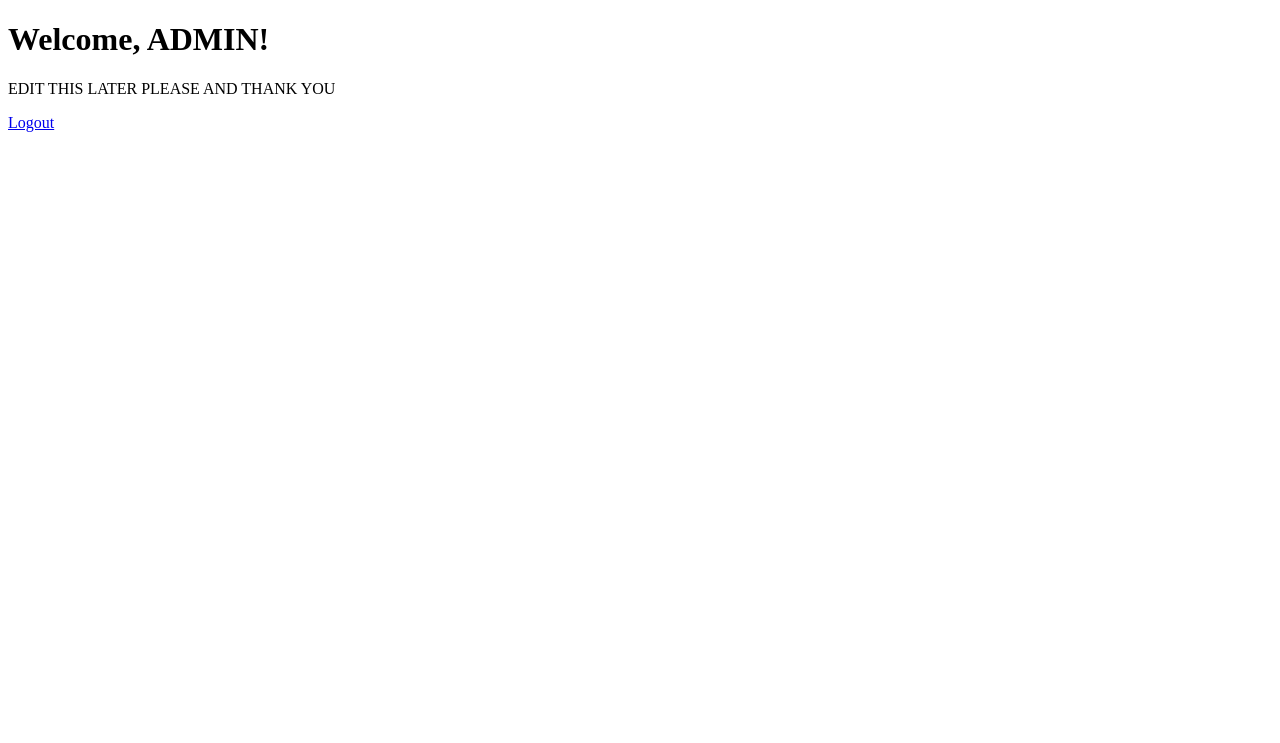
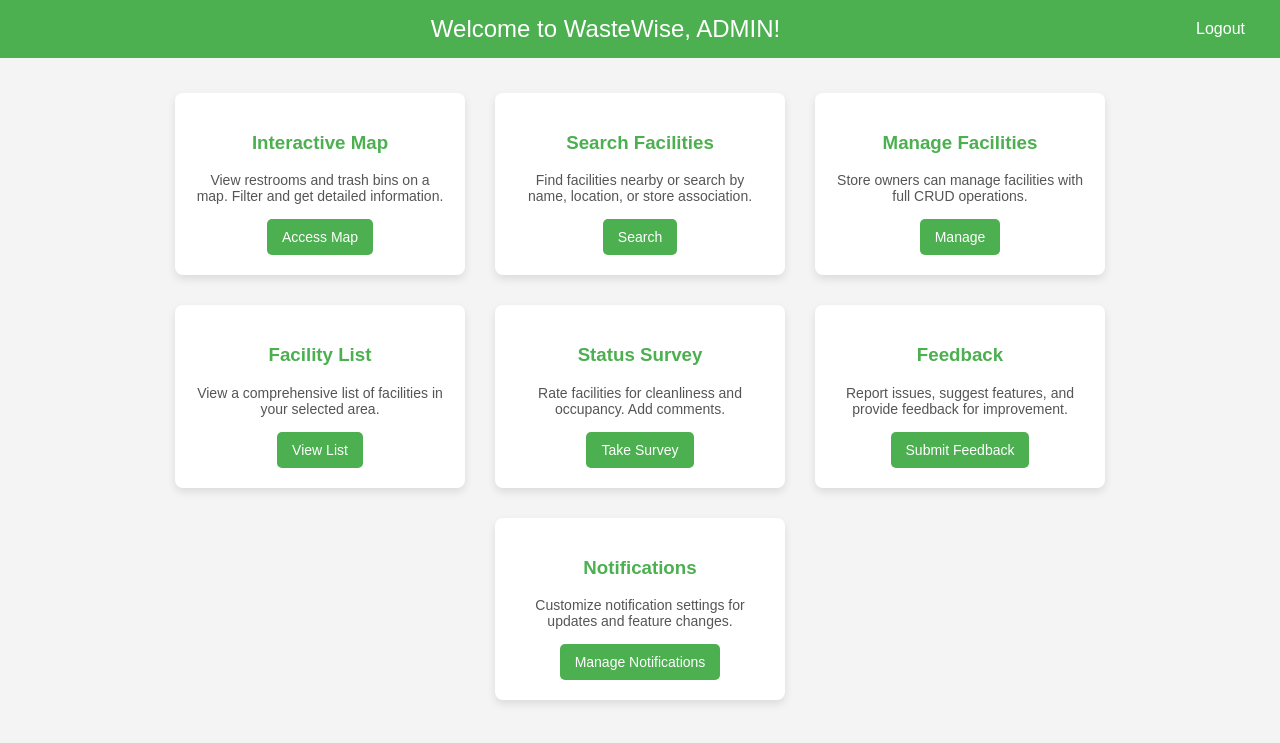
Before and after one commit to DanielAlexanderTorres817/WasteWise, a Flask app: page /dashboard in a window 1280 px wide. Shown: the top 743 px of the page. Run offline with Flask 3, Linux system fonts and the light colour scheme; the first user in the database is signed in.

Commit message:
added dashboard.html

```diff
--- a/app.py
+++ b/app.py
@@ -17,7 +17,7 @@ db.init_app(app)
 
 with app.app_context():
     db.create_all()
-    print("success!")
+    #print("success!")
 
 if __name__ == "__main__":
     app.run(debug=True, port = 5000)
--- a/templates/dashboard.html
+++ b/templates/dashboard.html
@@ -3,13 +3,150 @@
 <head>
     <meta charset="UTF-8">
     <meta name="viewport" content="width=device-width, initial-scale=1.0">
-    <title>Dashboard</title>
+    <title>WasteWise Dashboard</title>
+    <style>
+        body {
+            font-family: Arial, sans-serif;
+            margin: 0;
+            padding: 0;
+            background-color: #f4f4f4;
+        }
+
+        /* Navigation bar */
+        .navbar {
+            background-color: #4CAF50;
+            color: white;
+            padding: 15px;
+            display: flex;
+            justify-content: space-between;
+            align-items: center;
+        }
+
+        .navbar .title {
+            font-size: 24px;
+            text-align: center;
+            flex: 1;
+        }
+
+        .navbar a {
+            color: white;
+            text-decoration: none;
+            margin-right: 20px;
+            font-size: 16px;
+        }
+
+        .navbar a:hover {
+            text-decoration: underline;
+        }
+
+        /* Dashboard container */
+        .dashboard-container {
+            display: flex;
+            flex-wrap: wrap;
+            justify-content: center;
+            margin: 20px;
+        }
+
+        /* Feature cards */
+        .feature-card {
+            background-color: white;
+            box-shadow: 0 4px 8px rgba(0, 0, 0, 0.1);
+            border-radius: 8px;
+            margin: 15px;
+            padding: 20px;
+            width: 250px;
+            text-align: center;
+            transition: transform 0.2s;
+        }
+
+        .feature-card:hover {
+            transform: scale(1.05);
+        }
+
+        .feature-card h3 {
+            color: #4CAF50;
+        }
+
+        .feature-card p {
+            font-size: 14px;
+            color: #555;
+            margin-bottom: 15px;
+        }
+
+        .feature-card a {
+            text-decoration: none;
+            color: white;
+            background-color: #4CAF50;
+            padding: 10px 15px;
+            border-radius: 5px;
+            font-size: 14px;
+            display: inline-block;
+        }
+
+        .feature-card a:hover {
+            background-color: #097fed;
+        }
+    </style>
 </head>
 <body>
-    <h1>Welcome, {{ username }}!</h1>
-    <p>EDIT THIS LATER PLEASE AND THANK YOU</p>
 
-    <!-- Logout link -->
-    <a href="{{ url_for('views.logout') }}">Logout</a>
+    <!-- Navbar -->
+    <div class="navbar">
+        <div class="title">Welcome to WasteWise, {{ username }}!</div>
+        <a href="{{ url_for('views.logout') }}">Logout</a>
+    </div>
+
+    <!-- Dashboard Container -->
+    <div class="dashboard-container">
+        <!-- Interactive Map -->
+        <div class="feature-card">
+            <h3>Interactive Map</h3>
+            <p>View restrooms and trash bins on a map. Filter and get detailed information.</p>
+            <a href="/map">Access Map</a>
+        </div>
+
+        <!-- Search Features -->
+        <div class="feature-card">
+            <h3>Search Facilities</h3>
+            <p>Find facilities nearby or search by name, location, or store association.</p>
+            <a href="/search">Search</a>
+        </div>
+
+        <!-- Facility Inventory Management -->
+        <div class="feature-card">
+            <h3>Manage Facilities</h3>
+            <p>Store owners can manage facilities with full CRUD operations.</p>
+            <a href="/manage-facilities">Manage</a>
+        </div>
+
+        <!-- Facility List -->
+        <div class="feature-card">
+            <h3>Facility List</h3>
+            <p>View a comprehensive list of facilities in your selected area.</p>
+            <a href="/list">View List</a>
+        </div>
+
+        <!-- Status Survey -->
+        <div class="feature-card">
+            <h3>Status Survey</h3>
+            <p>Rate facilities for cleanliness and occupancy. Add comments.</p>
+            <a href="/survey">Take Survey</a>
+        </div>
+
+        <!-- User Feedback -->
+        <div class="feature-card">
+            <h3>Feedback</h3>
+            <p>Report issues, suggest features, and provide feedback for improvement.</p>
+            <a href="/feedback">Submit Feedback</a>
+        </div>
+
+        <!-- Notification Settings -->
+        <div class="feature-card">
+            <h3>Notifications</h3>
+            <p>Customize notification settings for updates and feature changes.</p>
+            <a href="/notifications">Manage Notifications</a>
+        </div>
+    </div>
+
 </body>
 </html>
```
Also changed, not shown: views.py (line endings or trailing spaces).
